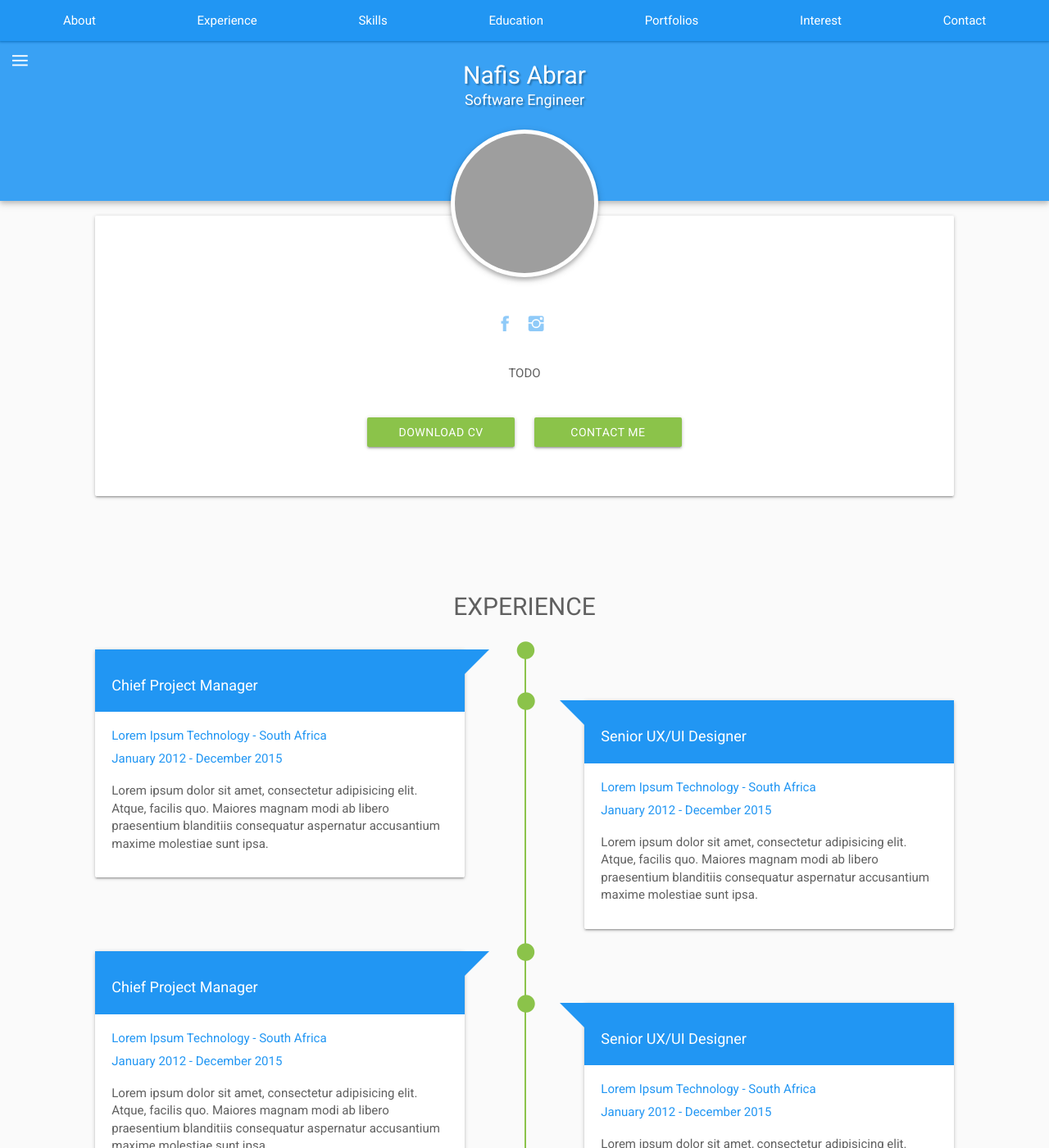
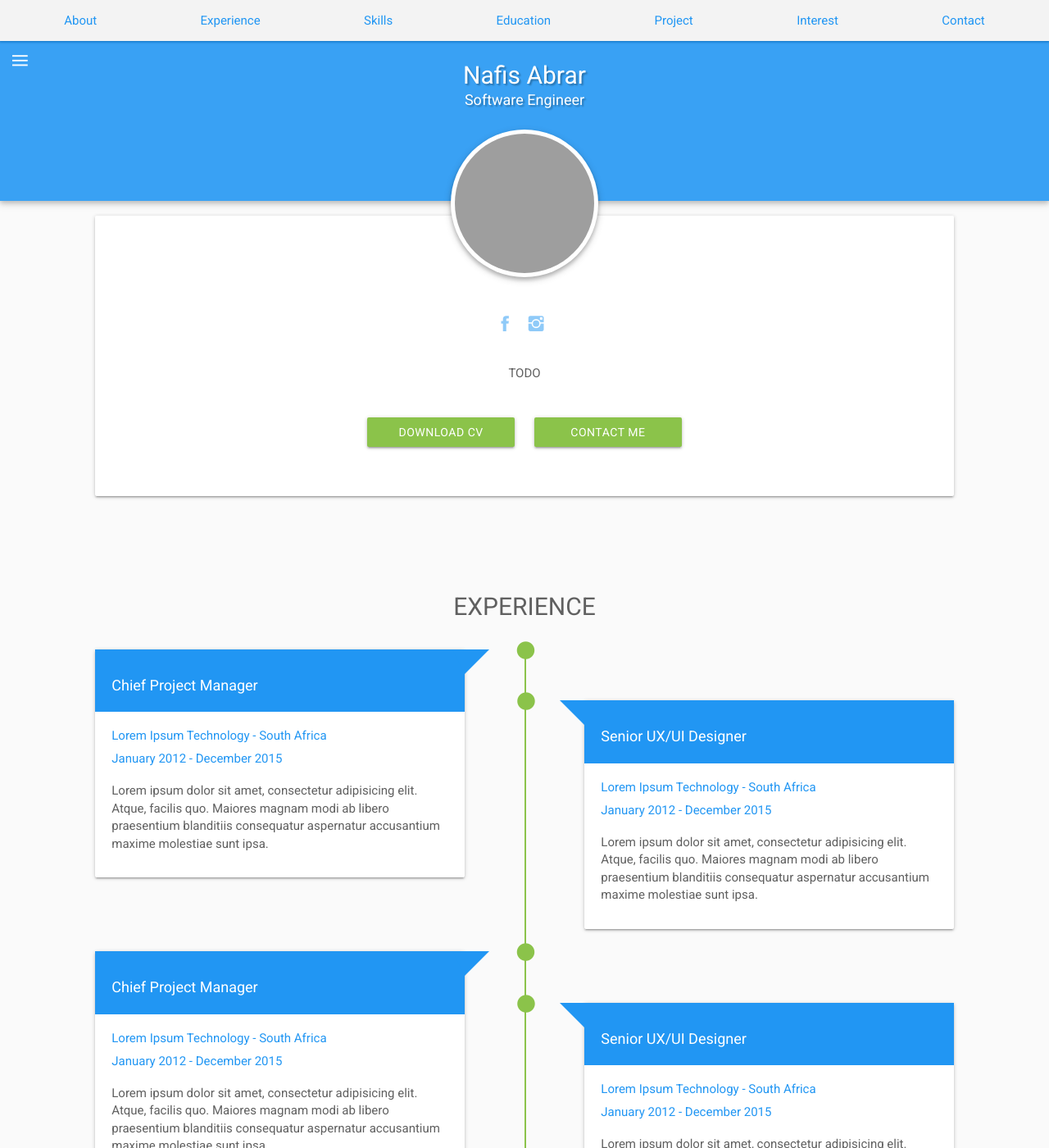
Before and after one commit to nafabrar/nafabrar.github.io, a Jekyll site: the page index.html, which Jekyll copies as it is, in a window 1280 px wide and 1400 px high. Shown: the whole window at 82% size. Built offline with Jekyll 4.4.1, drawn with Linux system fonts in a browser that asks for light colours; nearby versions of some CDN libraries; some web fonts are replaced; library files that are not in the unit come from our copies; some of the changed text lies outside the part shown; grey boxes are pictures that could not be loaded.

```diff
--- a/css/style-blue.css
+++ b/css/style-blue.css
@@ -260,8 +260,8 @@ a {
   height: 50px;
   background-color: #9ccc65;
   margin: 200px auto;
-  -webkit-animation: rotateplane 1.2s infinite ease-in-out;
-  animation: rotateplane 1.2s infinite ease-in-out; }
+  -webkit-animation: rotateplane 2s infinite ease-in-out;
+  animation: rotateplane 2s infinite ease-in-out; }
 
 @-webkit-keyframes rotateplane {
   0% {
--- a/index.html
+++ b/index.html
@@ -62,6 +62,7 @@
     <link href="stylesheets/style-blue.css" rel="stylesheet">
 
 
+
     <!-- HTML5 shiv and Respond.js IE8 support of HTML5 elements and media queries -->
     <!--[if lt IE 9]>
     <script src="https://oss.maxcdn.com/html5shiv/3.7.2/html5shiv.min.js"></script>
@@ -80,9 +81,9 @@
         <div class="spinner"></div>
     </div>
     <div class="text-div text-center animated zoomIn">
-        <p class="text-uppercase">INTRODUCING</p>
+        <p class="text-uppercase">Hey! it's me</p>
         <!-- Name Only -->
-        <h6 class="text-uppercase">Nafis Abrar</h6>
+        <h6 class="text-uppercase">Nafis!</h6>
     </div>
 </div>
 
@@ -101,7 +102,7 @@
                     <li><a href="#experience">Experience</a></li>
                     <li><a href="#skills">Skills</a></li>
                     <li><a href="#education">Education</a></li>
-                    <li><a href="#portfolios">Portfolios</a></li>
+                    <li><a href="#portfolios">Project</a></li>
                     <li><a href="#interest">Interest</a></li>
                     <li><a href="#contact">Contact</a></li>
                 </ul>
@@ -128,13 +129,7 @@
                             <li><a class="nav-link" href="#experience">Experience</a></li>
                             <li><a class="nav-link" href="#skills">Skills</a></li>
                             <li><a class="nav-link" href="#education">Education</a></li>
-                            <li><a class="nav-link" href="#services">Services</a></li>
-                            <li><a class="nav-link" href="#portfolios">Portfolios</a></li>
-                            <li><a class="nav-link" href="#achievement">Achievement</a></li>
-                            <li><a class="nav-link" href="#publications">Publications</a></li>
-                            <li><a class="nav-link" href="#blog">Blog</a></li>
-                            <li><a class="nav-link" href="#clients">Clients</a></li>
-                            <li><a class="nav-link" href="#pricing">Pricing</a></li>
+                            <li><a class="nav-link" href="#portfolios">Project</a></li>
                             <li><a class="nav-link" href="#interest">Interest</a></li>
                             <li><a class="nav-link" href="#contact">Contact</a></li>
                         </ul>
@@ -494,7 +489,7 @@
                    PORTFOLIOS
 ===========================================-->
 <section id="portfolios" class="section">
-    <h4 class="text-uppercase text-center">Portfolios</h4>
+    <h4 class="text-uppercase text-center">Projects</h4>
     <div class="container">
 
         <div class="row">
@@ -627,7 +622,7 @@
                             </a>
                         </figure>
                         <!-- Portfolio Title -->
-                        <h6 class="text-capitalize text-center">Portfolio Title Here</h6>
+                        <h6 class="text-capitalize text-center">Project Title Here</h6>
                     </div>
                 </div>
                 <!-- ./Portfolio -->
@@ -679,7 +674,7 @@
                             </a>
                         </figure>
                         <!-- Portfolio Title -->
-                        <h6 class="text-capitalize text-center">Portfolio Title Here</h6>
+                        <h6 class="text-capitalize text-center">Project Title Here</h6>
                     </div>
                 </div>
                 <!-- ./Portfolio -->
@@ -767,15 +762,11 @@
                             </p>
                         </div>
 
-                        <!-- Interest Topic Icon and Name -->
+                       <!--  <!-- Interest Topic Icon and Name -->
                         <ul class="col-md-12 col-sm-12 col-xs-12 text-center list-inline">
                             <li class="interest-topic">
-                                <i class="ion-ios-film"></i>
-                                <span>Documentary</span>
-                            </li>
-                            <li class="interest-topic">
-                                <i class="ion-compose"></i>
-                                <span>Blogging</span>
+                                <i class="ion-ios-musical-note"></i>
+                                <span>Songwriting</span>
                             </li>
                             <li class="interest-topic">
                                 <i class="ion-headphone"></i>
@@ -783,23 +774,14 @@
                             </li>
                             <li class="interest-topic">
                                 <i class="ion-ios-football"></i>
-                                <span>Football</span>
+                                <span>Soccer</span>
                             </li>
 
                             <li class="interest-topic">
                                 <i class="ion-plane"></i>
                                 <span>Traveling</span>
                             </li>
-
-                            <li class="interest-topic">
-                                <i class="ion-ios-game-controller-b"></i>
-                                <span>Gaming</span>
-                            </li>
-                            <li class="interest-topic">
-                                <i class="ion-ios-camera"></i>
-                                <span>Photography</span>
-                            </li>
-                        </ul>
+                        </ul> -->
                         <!-- ./Interest Topic Icon and Name -->
                     </div>
                 </div>
@@ -823,24 +805,16 @@
                     <!-- Apply your own info here -->
                     <ul class="text-center center-block" data-aos="fade" data-aos-delay="200" data-aos-offset="0">
                         <li>
-                            <i class="ion-android-call center-block"></i>
-                            <span>+880 - 12345 - 67890</span>
-                        </li>
-                        <li>
-                            <i class="ion-ios-printer center-block"></i>
-                            <span>+880 - 12345 - 67890</span>
-                        </li>
-                        <li>
                             <i class="ion-email center-block"></i>
-                            <span>emailid@domain.com</span>
+                            <span>nabrar@bccrc.ca</span>
                         </li>
                         <li>
                             <i class="ion-earth center-block"></i>
-                            <span>websiteaddresslink.com</span>
+                            <a href="https://nafabrar.github.io">nafabrar.github.io</a>
                         </li>
                         <li>
                             <i class="ion-ios-location center-block"></i>
-                            <span>25/A New Eskaton Road, Maghbazar</span>
+                            <span>Vancouver,BC</span>
                         </li>
                     </ul>
 
@@ -895,8 +869,6 @@
                     <div id="map-container"></div>
                     <div id="cd-zoom-in" class="custom-btn"><i class="material-icons text-center">add</i></div>
                     <div id="cd-zoom-out" class="custom-btn"><i class="material-icons text-center">remove</i></div>
-                    <!-- Your address here -->
-                    <address class="text-center">25/A New Eskaton Road, Maghbazar, Dhaka 1000, Bangladesh</address>
                 </div>
             </div>
         </div>
@@ -923,7 +895,8 @@
 <!-- ================== SCRIPTS ================== -->
 <script src="javascript/jquery-2.1.3.min.js"></script>
 <script src="javascript/aos.min.js"></script>
-<script src="https://maps.googleapis.com/maps/api/js?key=YOUR_KEY_HERE"></script>
+
+<script src="https://maps.googleapis.com/maps/api/js?key=AIzaSyC9qwpcDkgIt9hN-0EeXu3rWz-07ZjjLgk"></script>
 <script src="javascript/custom-map.js"></script>
 <script src="javascript/bootstrap.min.js"></script>
 <script src="javascript/materialize.min.js"></script>
--- a/javascript/custom-map.js
+++ b/javascript/custom-map.js
@@ -1,12 +1,13 @@
+
 (function ($) {
     "use strict";
 
     $(document).ready(function() {
 
         //Set your google maps parameters here
-        var $latitude = 23.7459577,
-            $longitude = 90.3969113,
-            $map_zoom = 15;
+        var $latitude = 49.2827,
+            $longitude = -123.12,
+            $map_zoom = 3;
 
         //google map custom marker icon - .png fallback for IE11
         var is_internetExplorer11= navigator.userAgent.toLowerCase().indexOf('trident') > -1;
--- a/stylesheets/style-blue-grey.css
+++ b/stylesheets/style-blue-grey.css
@@ -320,7 +320,7 @@ a {
     width: 100%;
     height: 50px;
     line-height: 50px;
-    background-color: #455A64;
+    background-color: #ffffff;
     box-shadow: 0px 0px 3px 1px #263137;
     /*---------------SIDE NAV-------------------*/ }
     #header nav ul li {
@@ -334,7 +334,7 @@ a {
         padding: 0 20px; }
         #header nav ul li a:hover, #header nav ul li a:active, #header nav ul li a:focus {
           background-color: rgba(0, 0, 0, 0.2);
-          color: #63bb67;
+          color: #2196f3;
           text-decoration: none; }
     #header nav .nav-icon:hover, #header nav .nav-icon:active, #header nav .nav-icon:focus {
       color: #ffffff;
--- a/stylesheets/style-blue.css
+++ b/stylesheets/style-blue.css
@@ -320,7 +320,7 @@ a {
     width: 100%;
     height: 50px;
     line-height: 50px;
-    background-color: #2196F3;
+    background-color: #f3f3f3;
     box-shadow: 0px 0px 3px 1px #0a6ebd;
     /*---------------SIDE NAV-------------------*/ }
     #header nav ul li {
@@ -328,7 +328,7 @@ a {
       height: 50px;
       color: #ffffff; }
       #header nav ul li a {
-        color: #ffffff;
+        color: #2196f3;
         font-size: 15px;
         padding: 0;
         padding: 0 20px; }
```
Also changed, not shown: other parts of index.html (+2 -2 lines), 3 other files.
